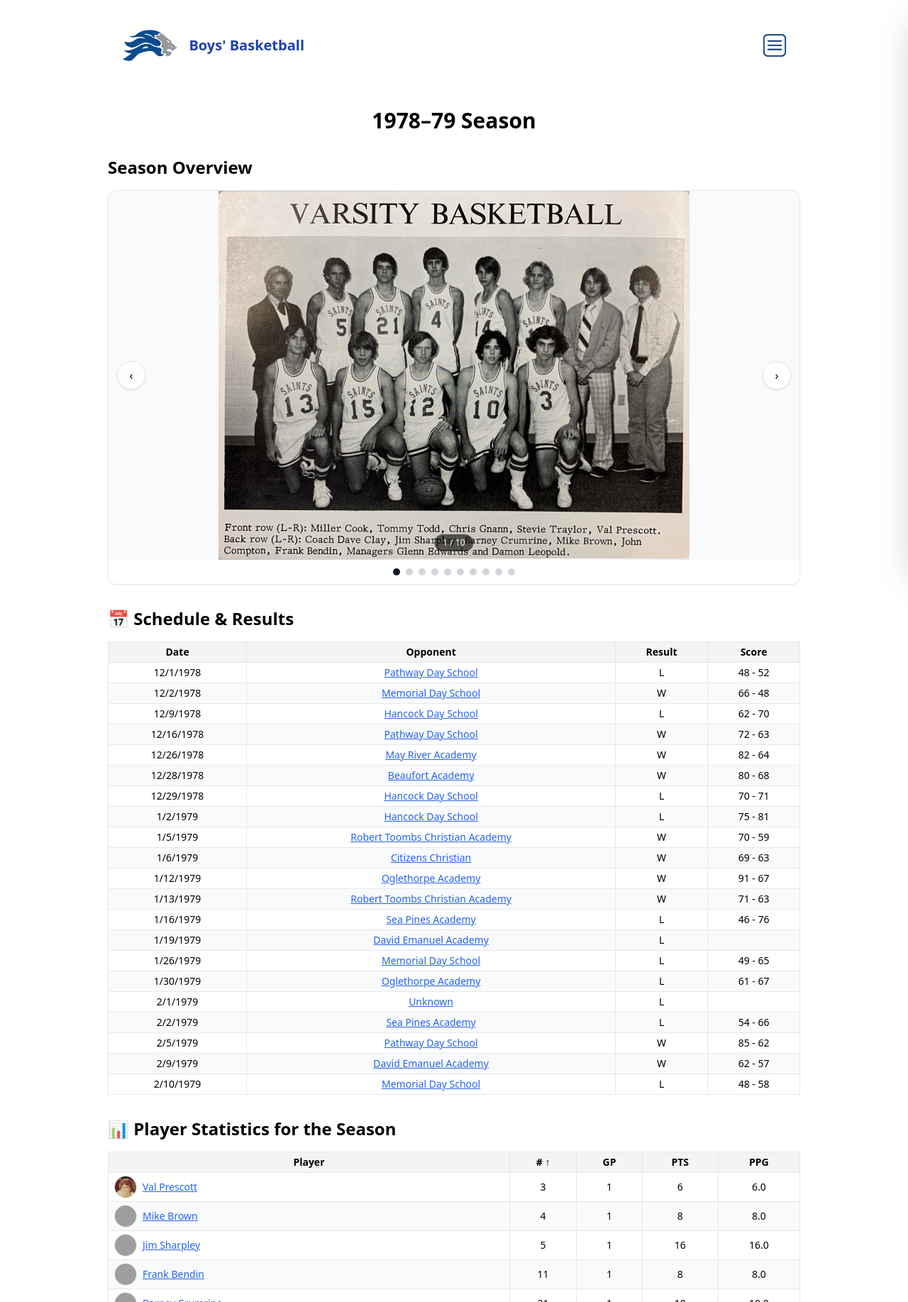
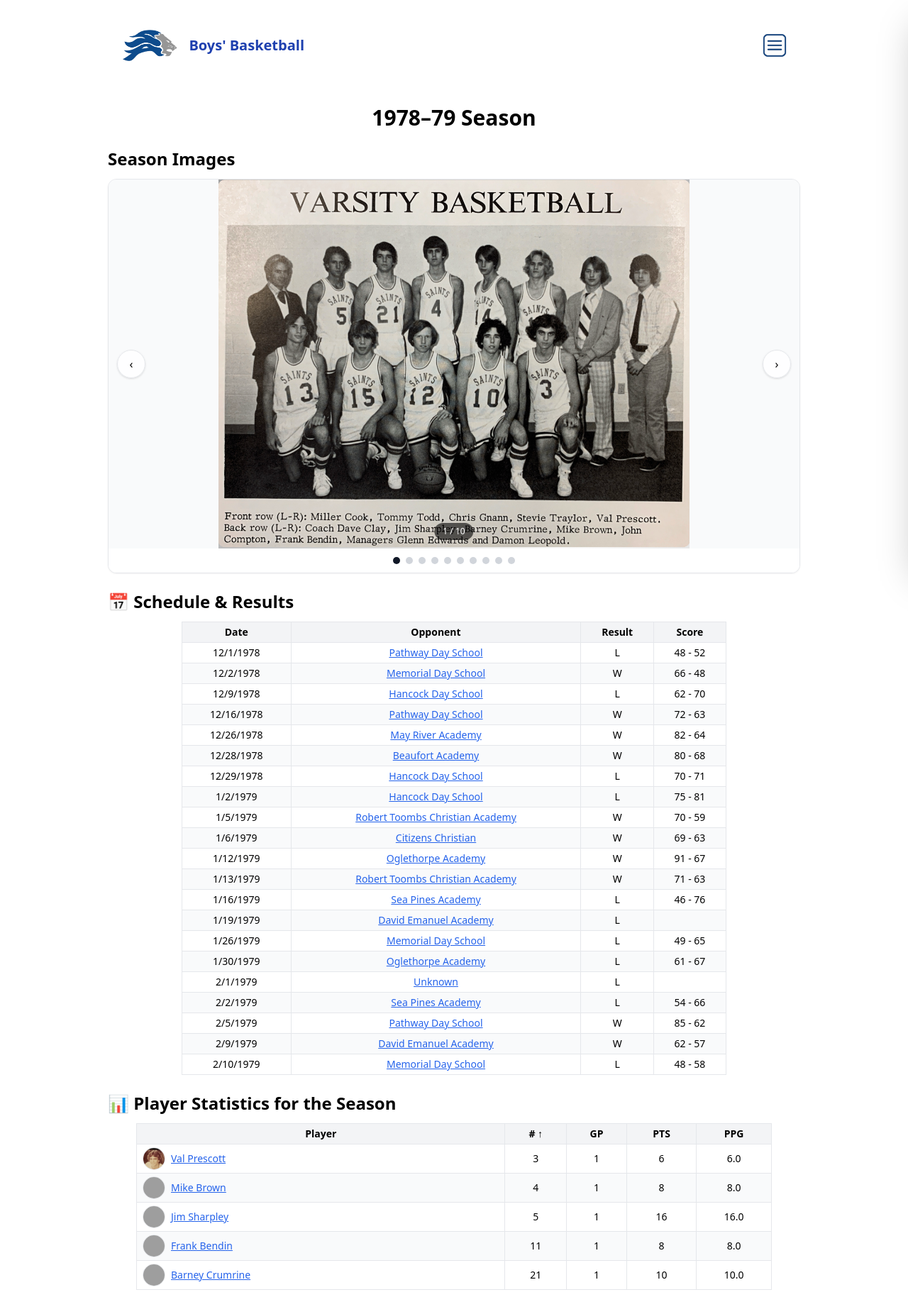
Before and after one commit to newonda1/st-andrews-basketball, a React (Vite) app: page /athletics/boys/basketball/seasons/1978-79 in a window 1280 px wide. Shown: the top 1835 px of the page at 71% size. Built offline with nearby package versions, Linux system fonts and the light colour scheme; grey boxes are pictures that could not be loaded.

Commit message:
Update Season1978_79.jsx

```diff
--- a/src/boys/basketball/seasons/Season1978_79.jsx
+++ b/src/boys/basketball/seasons/Season1978_79.jsx
@@ -15,7 +15,6 @@ function Season1978_79() {
   const SEASON_ID = 1978; // 1978–79 season (games.json Season field should be 1978)
 
   const carouselImages = useMemo(() => {
-    // Matches your filenames shown in Finder: 1978_79_01.png ... 1978_79_10.png
     const base = "/images/boys/basketball/seasons/1978-79";
     return Array.from({ length: 10 }, (_, i) => {
       const n = String(i + 1).padStart(2, "0");
@@ -127,8 +126,6 @@ function Season1978_79() {
       if (prev.key === key) {
         return { key, direction: prev.direction === "desc" ? "asc" : "desc" };
       }
-      // default direction for new sort keys:
-      // jersey/name asc makes sense; stats desc makes sense
       const ascKeys = new Set(["name", "jersey"]);
       return { key, direction: ascKeys.has(key) ? "asc" : "desc" };
     });
@@ -172,12 +169,13 @@ function Season1978_79() {
   const goNext = () => setSlideIndex((i) => (i + 1) % carouselImages.length);
 
   return (
-    <div className="pt-2 pb-4 space-y-8 max-w-6xl mx-auto">
-      <h1 className="text-3xl font-bold text-center mb-2">1978–79 Season</h1>
+    <div className="pt-1 pb-4 space-y-6 max-w-6xl mx-auto">
+      {/* 1) Reduced title spacing */}
+      <h1 className="text-3xl font-bold text-center mb-0">1978–79 Season</h1>
 
-      {/* 1) SEASON OVERVIEW (Carousel) */}
-      <section className="space-y-4">
-        <h2 className="text-2xl font-semibold mt-4 mb-3">Season Overview</h2>
+      {/* 2) SEASON IMAGES (Carousel) */}
+      <section className="space-y-3">
+        <h2 className="text-2xl font-semibold mt-2 mb-2">Season Images</h2>
 
         <div className="border rounded-xl bg-white shadow-sm overflow-hidden">
           <div className="relative">
@@ -213,7 +211,6 @@ function Season1978_79() {
             </div>
           </div>
 
-          {/* Dots */}
           <div className="flex items-center justify-center gap-2 py-3 bg-white">
             {carouselImages.map((_, i) => (
               <button
@@ -231,14 +228,15 @@ function Season1978_79() {
         </div>
       </section>
 
-      {/* 2) SCHEDULE (Game Results only) */}
+      {/* 3) SCHEDULE (reduced width) */}
       <section>
-        <div className="flex items-center justify-between mt-8 mb-4">
+        <div className="flex items-center justify-between mt-6 mb-3">
           <h2 className="text-2xl font-semibold">📅 Schedule &amp; Results</h2>
         </div>
 
-        <div className="overflow-x-auto">
-          <table className="min-w-full border text-xs sm:text-sm text-center">
+        {/* Reduced width wrapper */}
+        <div className="overflow-x-auto max-w-3xl mx-auto">
+          <table className="w-full border text-xs sm:text-sm text-center">
             <thead className="bg-gray-100">
               <tr>
                 <th className="border px-2 py-1">Date</th>
@@ -276,17 +274,17 @@ function Season1978_79() {
         </div>
       </section>
 
-      {/* 3) PLAYER POINTS TABLE */}
+      {/* 4) PLAYER POINTS TABLE (reduced width) */}
       <section>
-        <div className="flex items-center justify-between mt-8 mb-4">
+        <div className="flex items-center justify-between mt-6 mb-3">
           <h2 className="text-2xl font-semibold">📊 Player Statistics for the Season</h2>
         </div>
 
         {seasonTotals.length === 0 ? (
-          <p className="text-gray-600">No player statistics are available yet for this season.</p>
+          <p className="text-gray-600 text-center">No player statistics are available yet for this season.</p>
         ) : (
-          <div className="overflow-x-auto">
-            <table className="min-w-full border text-xs sm:text-sm text-center whitespace-nowrap">
+          <div className="overflow-x-auto max-w-4xl mx-auto">
+            <table className="w-full border text-xs sm:text-sm text-center whitespace-nowrap">
               <thead className="bg-gray-100">
                 <tr>
                   <th
```
